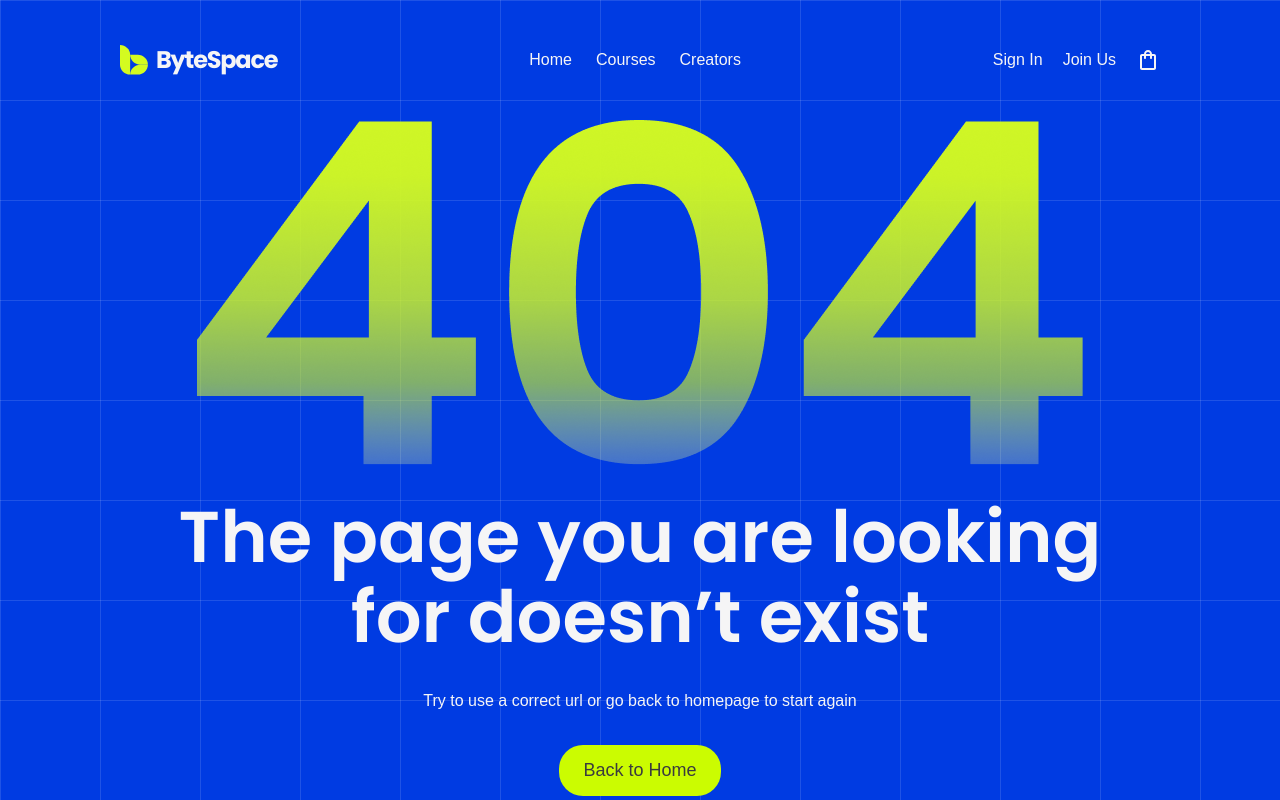
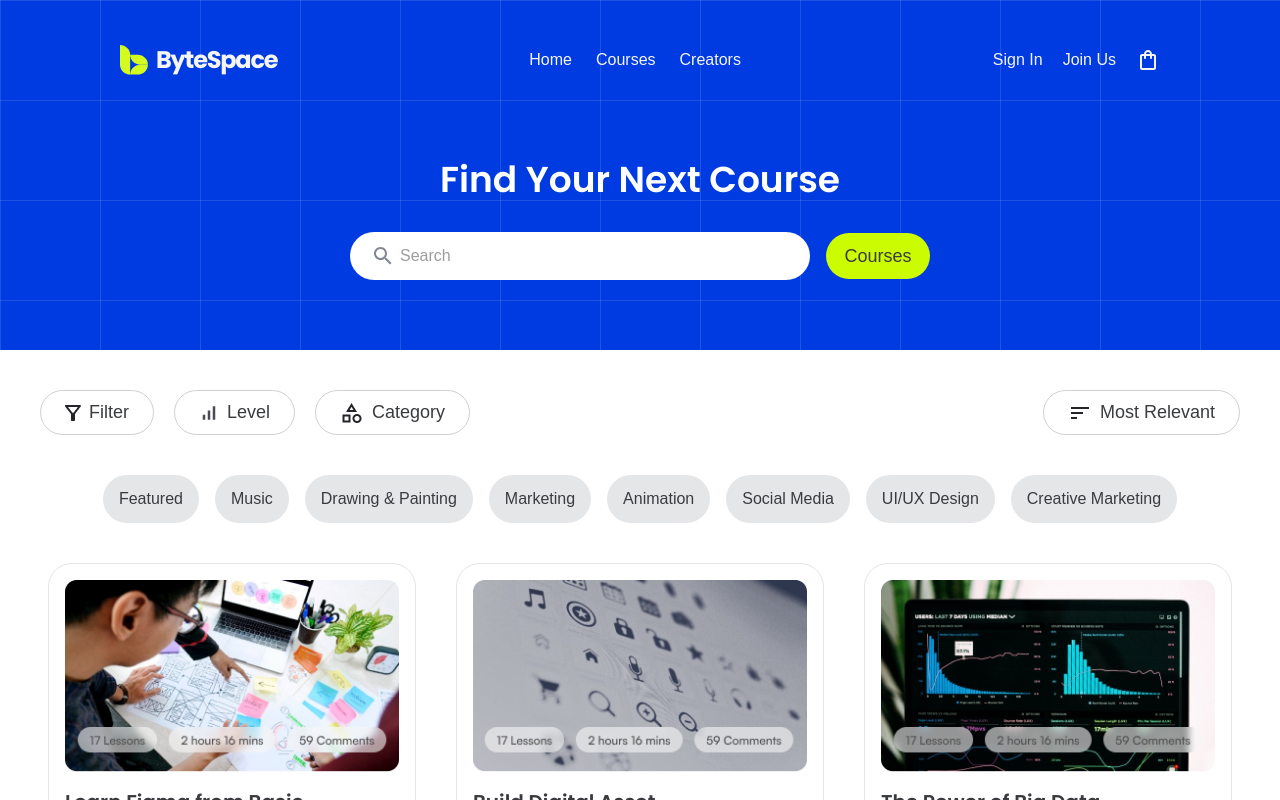
Before and after one commit to StrikerAbir/bytespace, a Next.js app: page /courses in a window 1280 px wide. Before the commit this address had no page. Shown: the top 800 px of the page. Built offline with nearby package versions, Linux system fonts and the light colour scheme; a web font is replaced by a local one.

Commit message:
course done

```diff
--- /dev/null
+++ b/app/(main)/courses/Courses.tsx
@@ -0,0 +1,50 @@
+"use client";
+import { Search } from "@/libs/ui-components/Search";
+import { Filter } from "../common/Filter";
+import Cards from "../home/discover/Cards";
+import { featuredOptions } from "../home/discover/constants";
+import Button from "@/libs/ui-components/Button";
+
+export const Courses = () => {
+  return (
+    <section>
+      {" "}
+      <div className="bg-primary-800 grid-background min-h-87.5">
+        <div className=" max-w-360 mx-auto pt-40 space-y-8">
+          <h2 className="text-white font-semibold text-center text-4xl ">
+            Find Your Next Course
+          </h2>
+          <Search
+            placeholder="Search"
+            button_name="Courses"
+            inputClass="w-full max-w-[460px] lg:w-[460px]"
+            buttonClass="h-[46px] w-[104px]"
+          />
+        </div>
+      </div>
+      {/* filter */}
+      <Filter />
+      {/* discover */}
+      <div className="max-w-300 mx-auto flex flex-wrap gap-4 justify-center items-center mb-10">
+        {featuredOptions.slice(0, 8).map((option) => {
+          return (
+            <Button
+              key={option}
+              otherClass="!text-base !px-4 !py-3 !rounded-3xl hover:bg-secondary-500"
+              variant="neutral"
+              onClick={() => {
+                // Handle button click for each option
+                console.log(`Clicked on ${option}`);
+              }}
+            >
+              {option}
+            </Button>
+          );
+        })}
+      </div>
+      <div className="pb-20">
+        <Cards />
+      </div>
+    </section>
+  );
+};
--- /dev/null
+++ b/app/(main)/courses/page.tsx
@@ -0,0 +1,7 @@
+import { Courses } from "./Courses";
+
+
+
+export default function LoginPage() {
+  return <Courses />;
+}
--- a/app/(main)/home/discover/Featured.tsx
+++ b/app/(main)/home/discover/Featured.tsx
@@ -1,28 +1,9 @@
 "use client";
 import Link from "next/link";
 import Button from "@/libs/ui-components/Button";
+import { featuredOptions } from "./constants";
 
-const featuredOptions = [
-  "Featured",
-  "Music",
-  "Drawing & Painting",
-  "Marketing",
-  "Animation",
-  "Social Media",
-  "UI/UX Design",
-  "Creative Marketing",
-  "Digital Illustration",
-  "Film & Video",
-  "Crafts",
-  "Freelance & Entrepreneurship",
-  "Graphic Design",
-  "Photography",
-  "Productivity",
-  "Web Development",
-  "Data Science",
-  "Cooking",
-  "+ More",
-];
+
 
 const Featured = () => {
   return (
--- a/app/(main)/home/discover/constants.ts
+++ b/app/(main)/home/discover/constants.ts
@@ -1,3 +1,24 @@
+export const featuredOptions = [
+  "Featured",
+  "Music",
+  "Drawing & Painting",
+  "Marketing",
+  "Animation",
+  "Social Media",
+  "UI/UX Design",
+  "Creative Marketing",
+  "Digital Illustration",
+  "Film & Video",
+  "Crafts",
+  "Freelance & Entrepreneurship",
+  "Graphic Design",
+  "Photography",
+  "Productivity",
+  "Web Development",
+  "Data Science",
+  "Cooking",
+  "+ More",
+];
 export const course_data = [
   {
     id: 1,
```
Also changed, not shown: public/icons/relevent.svg (added).
